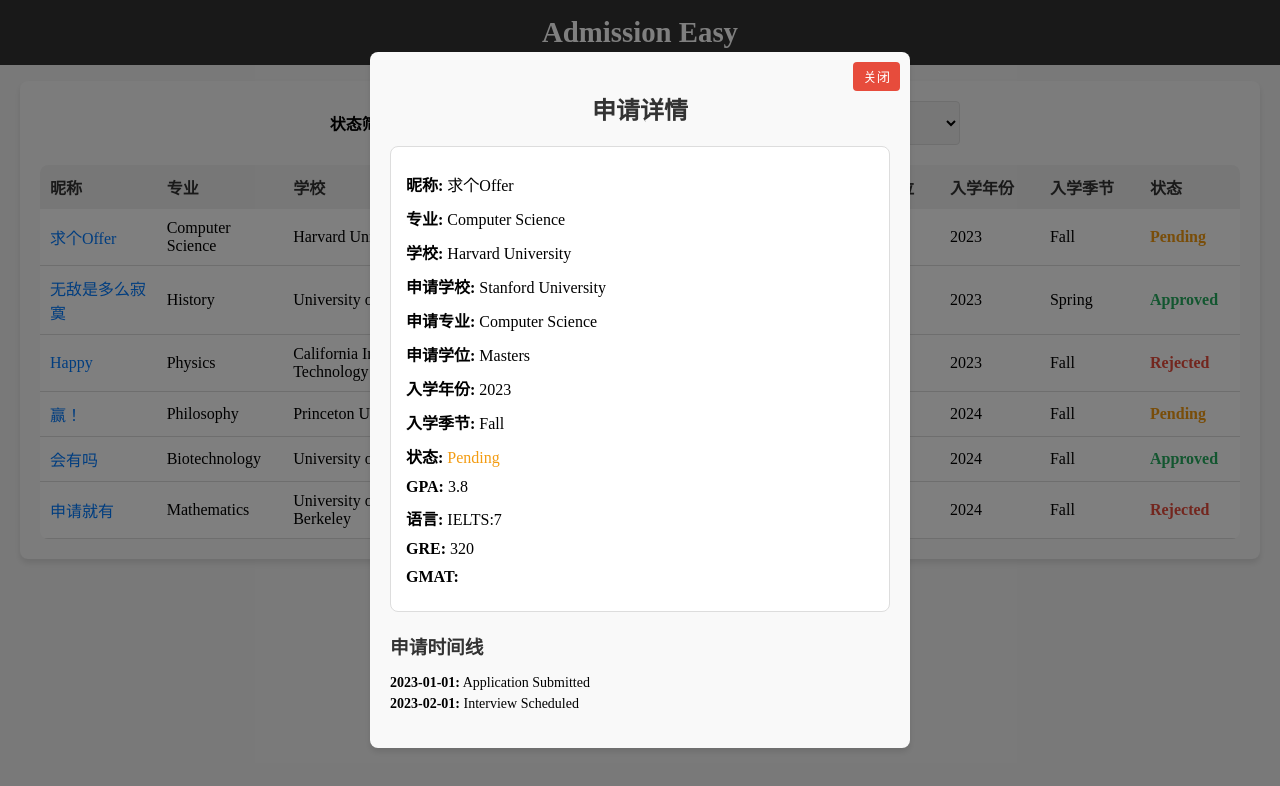
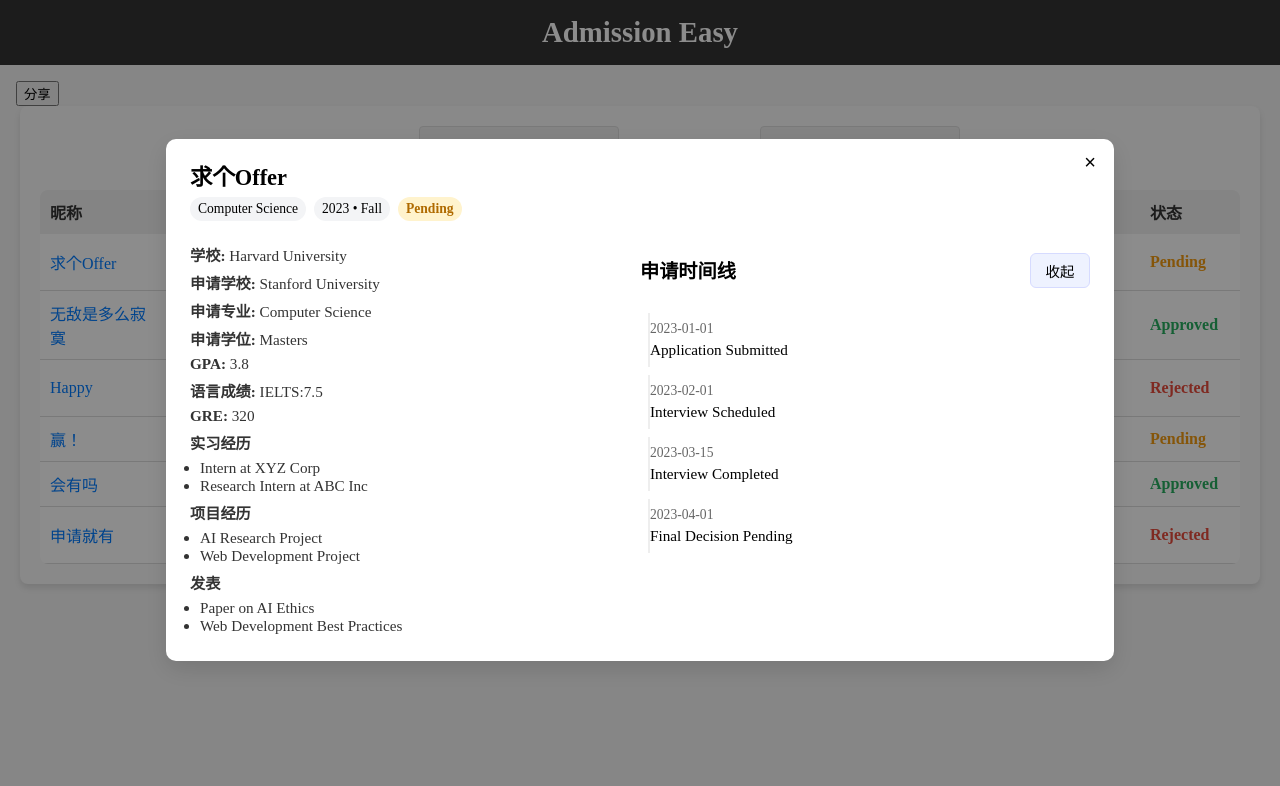
Before and after one commit to BAIGUANGMEI/AdmissionEasy, a Vue app: page /#/ in a window 1280 px wide. Both pictures are taken after a click on the element "求个Offer". Shown: the top 786 px of the page. Built offline with nearby package versions, Linux system fonts and the light colour scheme.

Commit message:
feat:change the appearance of admissiondetail

```diff
--- a/package.json
+++ b/package.json
@@ -9,6 +9,7 @@
     "preview": "vite preview"
   },
   "dependencies": {
+    "pinia": "^3.0.3",
     "vue": "^3.5.17",
     "vue-router": "^4.5.1"
   },
--- a/src/components/AdmissionDetail.vue
+++ b/src/components/AdmissionDetail.vue
@@ -1,18 +1,20 @@
 <script setup lang="ts">
-import { defineProps, ref, watch } from 'vue';
+import { ref, watch, computed } from "vue";
+import type { AdmissionDetailData } from "../types/admissionTypes";
+import { AdmissionStatus, TargetDegree } from "../types/admissionTypes";
 
-import type { AdmissionDetailData } from '../types/admissionTypes';
-import { AdmissionStatus, TargetDegree } from '../types/admissionTypes';
+const props = defineProps<{ id: number }>();
+const emit = defineEmits<{
+  (e: "close"): void;
+}>();
 
-// 接收父组件传入的 id
-const props = defineProps<{ id: number }>();
-
-// Reactive Admission Detail
 const admission = ref<AdmissionDetailData | null>(null);
 
-// 模拟获取详细数据
+const timelineOpen = ref(true);
+
+
 const fetchAdmissionDetail = (id: number) => {
-    // 模拟数据
+  // 模拟获取数据（替换为真实 API 调用）
   const data: AdmissionDetailData = {
     id,
     name: "求个Offer",
@@ -23,55 +25,124 @@
     targetDegree: TargetDegree.Masters,
     applyYear: "2023",
     season: "Fall",
-        timeLine: new Map([["2023-01-01", "Application Submitted"], ["2023-02-01", "Interview Scheduled"]]),
+    intern: ["Intern at XYZ Corp", "Research Intern at ABC Inc"],
+    project: ["AI Research Project", "Web Development Project"],
+    publication: ["Paper on AI Ethics", "Web Development Best Practices"],
+    timeLine: new Map([
+      ["2023-01-01", "Application Submitted"],
+      ["2023-02-01", "Interview Scheduled"],
+      ["2023-03-15", "Interview Completed"],
+      ["2023-04-01", "Final Decision Pending"],
+    ]),
     GPA: "3.8",
-        Language: "IELTS:7",
+    Language: "IELTS:7.5",
     GRE: "320",
-        status: AdmissionStatus.Pending
+    status: AdmissionStatus.Pending,
   };
   admission.value = data;
 };
 
-// 监听 id 变化并获取数据
+// 计算时间线数组和摘要信息
+const timelineArray = computed(() => (admission.value?.timeLine ? Array.from(admission.value.timeLine) : []));
+
+// 切换时间线展开/折叠
+function toggleTimeline() {
+  timelineOpen.value = !timelineOpen.value;
+}
+
 watch(
   () => props.id,
   (newId) => {
-    fetchAdmissionDetail(newId);
+    if (typeof newId === "number") fetchAdmissionDetail(newId);
   },
   { immediate: true }
 );
-
-
 </script>
 
 <template>
-  <div v-if="admission" class="admission-detail-overlay">
-    <div class="admission-detail">
-      <h2>申请详情</h2>
-      <div class="detail-card">
-        <p><strong>昵称:</strong> {{ admission.name }}</p>
-        <p><strong>专业:</strong> {{ admission.major }}</p>
+  <div
+    v-if="admission"
+    class="admission-detail-overlay"
+    @click.self="emit('close')"
+  >
+    <div class="admission-detail" role="dialog" aria-modal="true">
+      <button class="close-button" @click="emit('close')" aria-label="close">
+        ×
+      </button>
+
+      <header class="detail-header">
+        <div class="title">
+          <h2>{{ admission.name }}</h2>
+          <div class="meta">
+            <span class="chip">{{ admission.major }}</span>
+            <span class="chip"
+              >{{ admission.applyYear }} • {{ admission.season }}</span
+            >
+            <span
+              :class="[
+                'status-badge',
+                'status-' + admission.status.toLowerCase(),
+              ]"
+              >{{ admission.status }}</span
+            >
+          </div>
+        </div>
+      </header>
+
+      <section class="detail-grid">
+        <div class="left">
           <p><strong>学校:</strong> {{ admission.school }}</p>
           <p><strong>申请学校:</strong> {{ admission.targetSchool }}</p>
           <p><strong>申请专业:</strong> {{ admission.targetProgramme }}</p>
           <p><strong>申请学位:</strong> {{ admission.targetDegree }}</p>
-        <p><strong>入学年份:</strong> {{ admission.applyYear }}</p>
-        <p><strong>入学季节:</strong> {{ admission.season }}</p>
-        <p><strong>状态:</strong> <span :class="`status-${admission.status.toLowerCase()}`">{{ admission.status }}</span></p>
           <p><strong>GPA:</strong> {{ admission.GPA }}</p>
-        <p><strong>语言:</strong> {{ admission.Language }}</p>
-        <p><strong>GRE:</strong> {{ admission.GRE }}</p>
-        <p><strong>GMAT:</strong> {{ admission.GMAT }}</p>
+          <p><strong>语言成绩:</strong> {{ admission.Language }}</p>
+          <p v-if="admission.GRE"><strong>GRE:</strong> {{ admission.GRE }}</p>
+          <p v-if="admission.GMAT"><strong>GMAT:</strong> {{ admission.GMAT }}</p>
+          <div v-if="admission.intern?.length">
+            <p class="sub-title">实习经历</p>
+            <ul>
+              <li v-for="(it, i) in admission.intern" :key="i">{{ it }}</li>
+            </ul>
           </div>
-      <div class="timeline">
-        <h3>申请时间线</h3>
+
+          <div v-if="admission.project?.length">
+            <p class="sub-title">项目经历</p>
             <ul>
-          <li v-for="[date, event] in admission.timeLine" :key="date">
-            <strong>{{ date }}:</strong> {{ event }}
+              <li v-for="(p, i) in admission.project" :key="i">{{ p }}</li>
+            </ul>
+          </div>
+
+          <div v-if="admission.publication?.length">
+            <p class="sub-title">发表</p>
+            <ul>
+              <li v-for="(pub, i) in admission.publication" :key="i">
+                {{ pub }}
               </li>
             </ul>
           </div>
-      <button class="close-button" @click="$emit('close')">关闭</button>
+        </div>
+
+        <aside class="right">
+          <div class="timeline-header">
+            <h3 class="timeline-title">申请时间线</h3>
+            <div class="timeline-controls">
+              <button class="toggle-btn" @click="toggleTimeline" :aria-expanded="timelineOpen">
+                {{ timelineOpen ? '收起' : '展开' }}
+              </button>
+            </div>
+          </div>
+
+          <div :class="['timeline-content', { open: timelineOpen }]">
+            <ul class="timeline">
+              <li v-for="([date, event], idx) in timelineArray" :key="idx">
+                <time>{{ date }}</time>
+                <div class="event">{{ event }}</div>
+              </li>
+            </ul>
+          </div>
+        </aside>
+      </section>
     </div>
   </div>
 </template>
@@ -79,96 +150,186 @@
 <style scoped>
 .admission-detail-overlay {
   position: fixed;
-  top: 0;
-  left: 0;
-  width: 100%;
-  height: 100%;
-  background-color: rgba(0, 0, 0, 0.5);
+  inset: 0;
+  background: rgba(0, 0, 0, 0.45);
   display: flex;
+  align-items: center;
   justify-content: center;
-  align-items: center;
-  z-index: 1000;
+  z-index: 1200;
+  padding: 16px;
 }
 
 .admission-detail {
-  width: 500px;
-  padding: 20px;
-  background-color: #f9f9f9;
-  border-radius: 8px;
-  box-shadow: 0 4px 6px rgba(0, 0, 0, 0.1);
+  width: 900px;
+  max-height: 800px;
+  background: #fff;
+  border-radius: 10px;
+  padding: 20px 24px;
+  box-shadow: 0 8px 24px rgba(0, 0, 0, 0.12);
   position: relative;
-}
-
-h2 {
-  text-align: center;
-  margin-bottom: 20px;
-  color: #333;
-}
-
-.detail-card {
-  padding: 15px;
-  border: 1px solid #ddd;
-  border-radius: 8px;
-  background-color: #fff;
-}
-
-.detail-card p {
-  margin: 10px 0;
-  font-size: 16px;
-}
-
-.timeline {
-  margin-top: 20px;
-}
-
-.timeline h3 {
-  margin-bottom: 10px;
-  color: #333;
-}
-
-.timeline ul {
-  list-style-type: none;
-  padding: 0;
-}
-
-.timeline li {
-  margin: 5px 0;
-  font-size: 14px;
-}
-
-.status-pending {
-  color: #f39c12;
-}
-
-.status-approved {
-  color: #27ae60;
-}
-
-.status-rejected {
-  color: #e74c3c;
+  display: flex;
+  flex-direction: column;
+  overflow: auto;
 }
 
 .close-button {
   position: absolute;
-  top: 10px;
-  right: 10px;
-  padding: 5px 10px;
-  background-color: #e74c3c;
-  color: #fff;
+  right: 12px;
+  top: 12px;
   border: none;
-  border-radius: 4px;
+  background: transparent;
+  font-size: 20px;
   cursor: pointer;
+  line-height: 1;
 }
 
-.close-button:hover {
-  background-color: #c0392b;
+.detail-header h2 {
+  margin: 0 0 6px 0;
+  font-size: 1.4rem;
 }
 
-@media screen and (max-width: 768px) {
-  .admission-detail {
-    width: 90%;
-    padding: 15px;
+.meta {
+  display: flex;
+  gap: 8px;
+  flex-wrap: wrap;
+  align-items: center;
 }
 
+.chip {
+  background: #f3f4f6;
+  padding: 4px 8px;
+  border-radius: 999px;
+  font-size: 0.85rem;
+}
+
+.status-badge {
+  padding: 4px 8px;
+  border-radius: 999px;
+  font-weight: 600;
+  font-size: 0.85rem;
+}
+
+.status-pending {
+  color: #b06b00;
+  background: #fff3cd;
+}
+.status-approved {
+  color: #1b6b2b;
+  background: #e6f5ea;
+}
+.status-rejected {
+  color: #7a1b1b;
+  background: #fdecea;
+}
+
+.detail-grid {
+  display: grid;
+  grid-template-columns: 1fr 450px;
+  gap: 10px;
+  margin-top: 16px;
+}
+
+
+.sub-title {
+  margin: 8px 0 4px;
+  font-weight: 600;
+}
+
+.left p,
+.left ul {
+  margin: 6px 0;
+  color: #333;
+  font-size: 0.95rem;
+}
+
+.left ul {
+  padding-left: 10px;
+}
+
+.timeline-header {
+  display: flex;
+  justify-content: space-between;
+  align-items: center;
+  gap: 8px;
+}
+
+.timeline-controls {
+  display: flex;
+  gap: 8px;
+  align-items: center;
+}
+
+.timeline-title {
+  min-width: 100px;
+  font-size: 1.2rem;
+  font-weight: 600;
+}
+
+.toggle-btn {
+  width: 60px;
+  background: #eef2ff;
+  border: 1px solid #d6dbff;
+  padding: 6px 10px;
+  border-radius: 6px;
+  cursor: pointer;
+  font-size: 0.9rem;
+}
+
+.timeline-content {
+  max-height: 0;
+  overflow: hidden;
+  transition: max-height 0.28s ease;
+}
+
+.timeline-content.open {
+  max-height: 600px;
+}
+
+.timeline {
+  list-style: none;
+  padding: 0;
+  margin: 10px 0 0 0;
+}
+
+.timeline li {
+  padding: 8px 0;
+  border-left: 2px solid #eee;
+  margin-left: 8px;
+  position: relative;
+}
+
+.timeline li + li {
+  margin-top: 8px;
+}
+
+.timeline time {
+  display: block;
+  font-size: 0.85rem;
+  color: #666;
+}
+
+.timeline .event {
+  margin-top: 4px;
+  font-size: 0.95rem;
+}
+
+@media (max-width: 760px) {
+  .admission-detail {
+    width: 100%;
+    padding: 18px;
+    max-height: 600px;
+  }
+
+  .detail-grid {
+    grid-template-columns: 1fr;
+  }
+
+  .right {
+    order: 2;
+  }
+
+  .left {
+    order: 1;
+  }
 }
 </style>
--- a/src/main.ts
+++ b/src/main.ts
@@ -3,9 +3,11 @@
 import App from './App.vue'
 
 import router from './router/router'
+import { createPinia } from 'pinia'
 
 const app : any = createApp(App)
+const pinia: any = createPinia()
 
 app.use(router)
-
+app.use(pinia)
 app.mount('#app')
--- a/src/types/admissionTypes.ts
+++ b/src/types/admissionTypes.ts
@@ -24,6 +24,9 @@
 }
 
 export interface AdmissionDetailData extends AdmissionData {
+    intern?: Array<string>;
+    project?: Array<string>;
+    publication?: Array<string>;
     timeLine?: Map<string, string>;
     GPA?: string;
     Language?: string;
--- a/src/views/HomeView.vue
+++ b/src/views/HomeView.vue
@@ -8,6 +8,9 @@
       <h1>Admission Easy</h1>
     </div>
     <div class="content">
+      <div class="share-button">
+        <button @click="">分享</button>
+      </div>
       <AdmissionList />
     </div>
   </div>
```
Also changed, not shown: src/store/store.ts (added, +15 -0 lines), 1 other file (tests, documents, lock files or other folders). Lines whose indentation alone changed are shown as unchanged.
